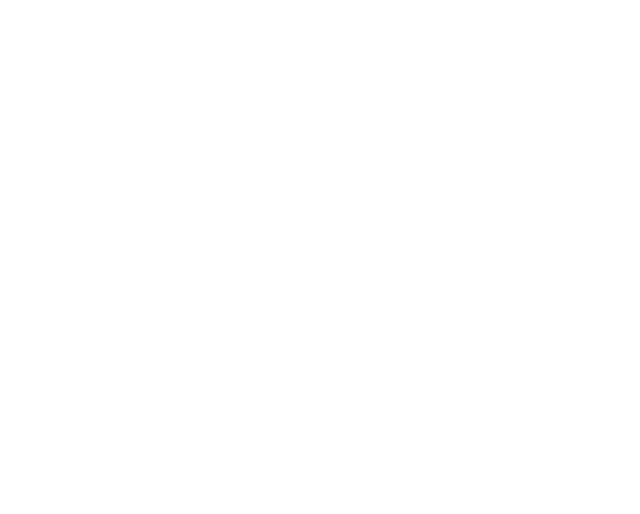
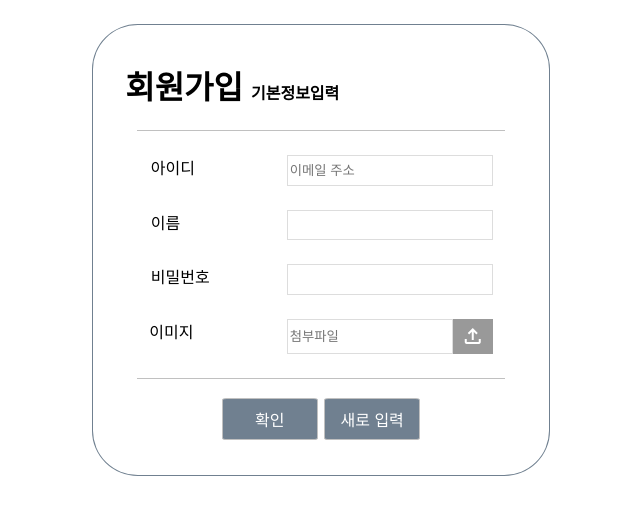
Before and after one commit to Marline2/til, a React (Create React App) app: page /sign_up in a window 1280 px wide. Before the commit this address had no page. Shown: the top 514 px of the page, without its empty margins (319-959 px from the left). Built offline with nearby package versions, Linux system fonts and the light colour scheme.

Commit message:
build templates for login

```diff
--- a/public/index.html
+++ b/public/index.html
@@ -24,20 +24,12 @@
       work correctly both with client-side routing and a non-root public URL.
       Learn how to configure a non-root public URL by running `npm run build`.
     -->
-    <title>React App</title>
+    <link rel="stylesheet" href="https://fonts.googleapis.com/css2?family=Material+Symbols+Outlined:opsz,wght,FILL,GRAD@20..48,100..700,0..1,-50..200" />
+
+    <title>TIL</title>
   </head>
   <body>
     <noscript>You need to enable JavaScript to run this app.</noscript>
     <div id="root"></div>
-    <!--
-      This HTML file is a template.
-      If you open it directly in the browser, you will see an empty page.
-
-      You can add webfonts, meta tags, or analytics to this file.
-      The build step will place the bundled scripts into the <body> tag.
-
-      To begin the development, run `npm start` or `yarn start`.
-      To create a production bundle, use `npm run build` or `yarn build`.
-    -->
   </body>
 </html>
--- a/src/App.js
+++ b/src/App.js
@@ -4,13 +4,17 @@
 import { Routes, Route } from 'react-router-dom';
 import Home from './Home';
 import AddTil from './AddTil';
+import Login from "./Login";
+import Signup from "./Signup";
 
 function App() {
   return (
     <div className="App">
       <All>
         <Routes>
-          <Route path="/" element={<Home />} />
+          <Route path="/" element={<Login/>} />
+          <Route path="/sign_up" element={<Signup/>} />
+          <Route path="/home" element={<Home />} />
           <Route path="/add" element={<AddTil />} />
         </Routes>
       </All>
--- /dev/null
+++ b/src/Login.js
@@ -0,0 +1,81 @@
+import React, { useRef } from "react";
+import styled from "styled-components";
+import { useNavigate } from "react-router-dom";
+
+const Login = () => {
+  const id_ref = React.useRef(null);
+  const pw_ref = React.useRef(null);
+
+  const navigate = useNavigate();
+
+  return (
+    <Body>
+      <h1>Til</h1>
+      <LoginForm>
+        <Input ref={id_ref} placeholder="아이디(이메일)"/> <br />
+        <Input ref={pw_ref} placeholder="비밀번호"/> <br />
+        <LoginBtn onClick={() => {
+            navigate("/Home");
+          }}>로그인</LoginBtn><br />
+        <SignupBtn
+          onClick={() => {
+            navigate("/sign_up");
+          }}
+        >
+          회원가입
+        </SignupBtn>
+      </LoginForm>
+    </Body>
+  );
+};
+
+const Body = styled.div`
+  margin: auto;
+  text-align: center;
+  border: 1px solid #708090;
+  border-radius: 10%;
+  padding: 1em 2em 2em 2em;
+`;
+
+const LoginForm = styled.div`
+  width: 300px;
+  margin: auto;
+`;
+
+const Input = styled.input`
+  height:2em;
+  width: 15em;
+  margin-bottom: 0.5em;
+`
+
+const LoginBtn = styled.button `
+  border: 1px solid #FFF5EE;
+  background-color: #708090;
+  color: white;
+  font-size: 1em;
+  font-weight: bold;
+  margin-bottom: 0.5em;
+  width:15em;
+  height: 2.8em;
+  cursor: pointer;
+  :hover{
+    background-color: #696969;
+  }
+`
+
+const SignupBtn = styled.button `
+  border: none;
+  background-color: white;
+  font-weight: bold;
+  border-radius: 20%;
+  margin-bottom: 0.5em;
+  cursor: pointer;
+  color: gray;
+  :hover{
+    color: #708090;
+  }
+`
+
+
+
+export default Login;
--- /dev/null
+++ b/src/Signup.js
@@ -0,0 +1,217 @@
+import React from "react";
+import styled from "styled-components";
+// import { auth, db, storage } from "./shared/firebase";
+// import { createUserWithEmailAndPassword } from "firebase/auth";
+// import { collection, addDoc } from "firebase/firestore";
+// import { ref, uploadBytes, getDownloadURL } from "firebase/storage";
+
+const Signup = () => {
+  const id_ref = React.useRef(null);
+  const name_ref = React.useRef(null);
+  const pw_ref = React.useRef(null);
+  const img_ref = React.useRef(null);
+  const [placeholder, setPlaceholder] = React.useState("첨부파일");
+
+  function changeImgText() {
+    if (img_ref.current.value !== "") {
+      const fileName = img_ref.current.value;
+      setPlaceholder(fileName);
+    } else {
+      alert("첨부 실패");
+    }
+  }
+
+  function newText(){
+    id_ref.current.value="";
+    name_ref.current.value="";
+    pw_ref.current.value="";
+    img_ref.current.value="";
+    setPlaceholder("첨부파일");
+  }
+
+  // const signupFB = async () => {
+  //   if (id_ref.current.value === "") {
+  //     return alert("아이디를 입력해주세요.");
+  //   } else if (name_ref.current.value === "") {
+  //     return alert("이름을 입력해주세요.");
+  //   } else if (
+  //     pw_ref.current.value === "" ||
+  //     pw_ref.current.value.length <= 5
+  //   ) {
+  //     return alert("비밀번호 6자 이상 입력해주세요.");
+  //   } else {
+  //     console.log(file_link_ref);
+
+  //     const user_doc = await addDoc(collection(db, "users"), {
+  //       user_id: id_ref.current.value,
+  //       name: name_ref.current?.value,
+  //       image_url: file_link_ref.current?.url,
+  //     });
+
+  //     console.log(user_doc.id);
+
+  //     const user = await createUserWithEmailAndPassword(
+  //       auth,
+  //       id_ref.current.value,
+  //       pw_ref.current.value
+  //     );
+  //     console.log(user);
+  //   }
+  // };
+
+  // const uploadFB = async (e) => {
+  //   console.log(e.target.files[0]);
+
+  //   const uploaded_file = await uploadBytes(
+  //     ref(storage, `images/${e.target.files[0].name}`),
+  //     e.target.files[0]
+  //   );
+
+  //   const file_url = await getDownloadURL(uploaded_file.ref);
+
+  //   file_link_ref.current = { url: file_url };
+  // };
+
+  return (
+    <Body>
+      <h1>
+        회원가입<Span>기본정보입력</Span>
+      </h1>
+      <Line/>
+      <Form>
+        <span>아이디</span>
+        <input ref={id_ref} placeholder="이메일 주소" />
+      </Form>
+      <Form>
+        <span>이름</span>
+        <input ref={name_ref} />
+      </Form>
+      <Form>
+        <span>비밀번호</span>
+        <input type="password" ref={pw_ref}/>
+      </Form>
+      <FormImg>
+        <FormText>이미지</FormText>
+        <FormFile>
+          <ShowUrl placeholder={placeholder} disabled />
+          <label htmlFor="input_img">
+            <span className="material-symbols-outlined">file_upload</span>
+          </label>
+          <input
+            type="file"
+            id="input_img"
+            ref={img_ref}
+            accept="image/jpeg,.txt"
+            onChange={changeImgText}
+          />
+        </FormFile>
+      </FormImg>
+      <Line />
+      <BtnForm>
+        <button>확인</button>
+        <button onClick={newText}>새로 입력</button>
+      </BtnForm>
+    </Body>
+  );
+};
+
+const Body = styled.div`
+  margin: auto;
+  border: 1px solid #708090;
+  border-radius: 10%;
+  padding: 1em 2em 2em 2em;
+`;
+
+const Span = styled.span`
+  font-size: 0.5em;
+  margin-left: 0.5em;
+`;
+
+const Form = styled.div`
+  display: flex;
+  flex-direction: row;
+  justify-content: end;
+  margin: 1.5em;
+
+  span {
+    margin: 0 3.5em 0 0;
+    width: 5em;
+  }
+
+  input {
+    height: 2em;
+    width: 15em;
+    border: 1px solid #dddddd;
+  }
+`;
+
+const FormImg = styled.div`
+  display: flex;
+  flex-direction: row;
+  justify-content: end;
+  margin: 1.5em;
+`;
+
+const FormText = styled.span`
+  margin-right: 3.6em;
+  margin-left: 0;
+  width: 5em;
+`;
+
+const FormFile = styled.div`
+  display: flex;
+  flex-direction: row;
+
+  label {
+    height: 1.87em;
+    width: 2.5em;
+    text-align: center;
+    padding-top: 0.3em;
+    color: #fff;
+    background-color: #999999;
+    cursor: pointer;
+  }
+
+  input[type="file"] {
+    display: none;
+  }
+`;
+
+const ShowUrl = styled.input`
+  height: 2.3em;
+  width: 12em;
+  border: 1px solid #dddddd;
+  background-color: white;
+  color: #999999;
+`;
+
+const Line = styled.div`
+  content: "";
+  border-bottom: 1px solid #C0C0C0;
+  width: 23em;
+  margin: 1em auto;
+`;
+
+const BtnForm = styled.div`
+  display: flex;
+  flex-direction: row;
+  justify-content: center;
+
+  button{
+    border:1px solid #C0C0C0;
+    margin:0.2em;
+    background-color: #708090;
+    color:white;
+    font-size:1em;
+    padding:0.5em;
+    border-radius: 5%;
+    width: 6em;
+    cursor: pointer;
+
+    :hover{
+      background-color: #696969;
+    }
+  }
+`;
+
+export default Signup;
```
